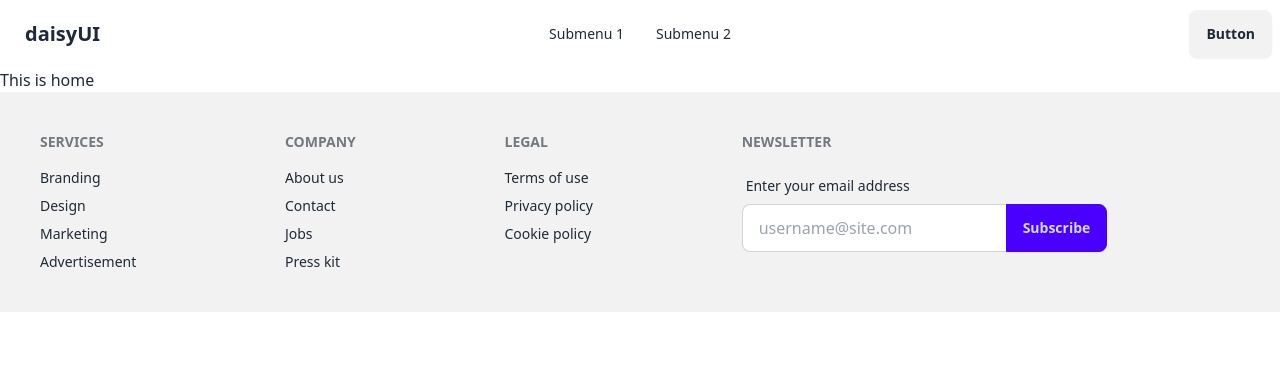
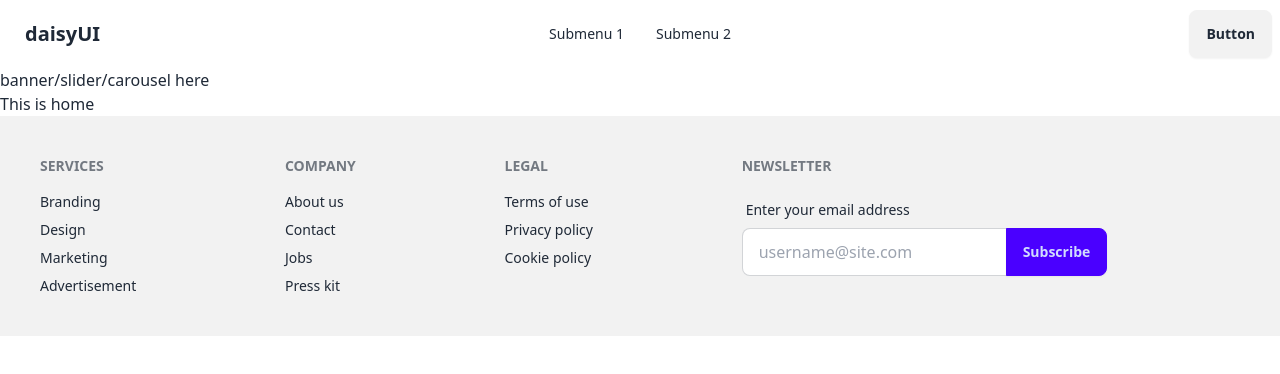
Before and after one commit to Emranhossainshuvo/new-me, a React (Vite) app: page / in a window 1280 px wide. Shown: the top 374 px of the page. Built offline with nearby package versions, Linux system fonts and the light colour scheme.

Commit message:
banner route created

```diff
--- /dev/null
+++ b/src/pages/Home/Banner/Banner.jsx
@@ -0,0 +1,11 @@
+import React from 'react';
+
+const Banner = () => {
+    return (
+        <div>
+            <h1>banner/slider/carousel here</h1>
+        </div>
+    );
+};
+
+export default Banner;
--- a/src/pages/Home/Home/Home.jsx
+++ b/src/pages/Home/Home/Home.jsx
@@ -1,8 +1,11 @@
+import Banner from "../Banner/Banner";
 
 const Home = () => {
     return (
         <div>
+            <Banner></Banner>
           <h3>This is home</h3>
+
         </div>
     );
 };
```
